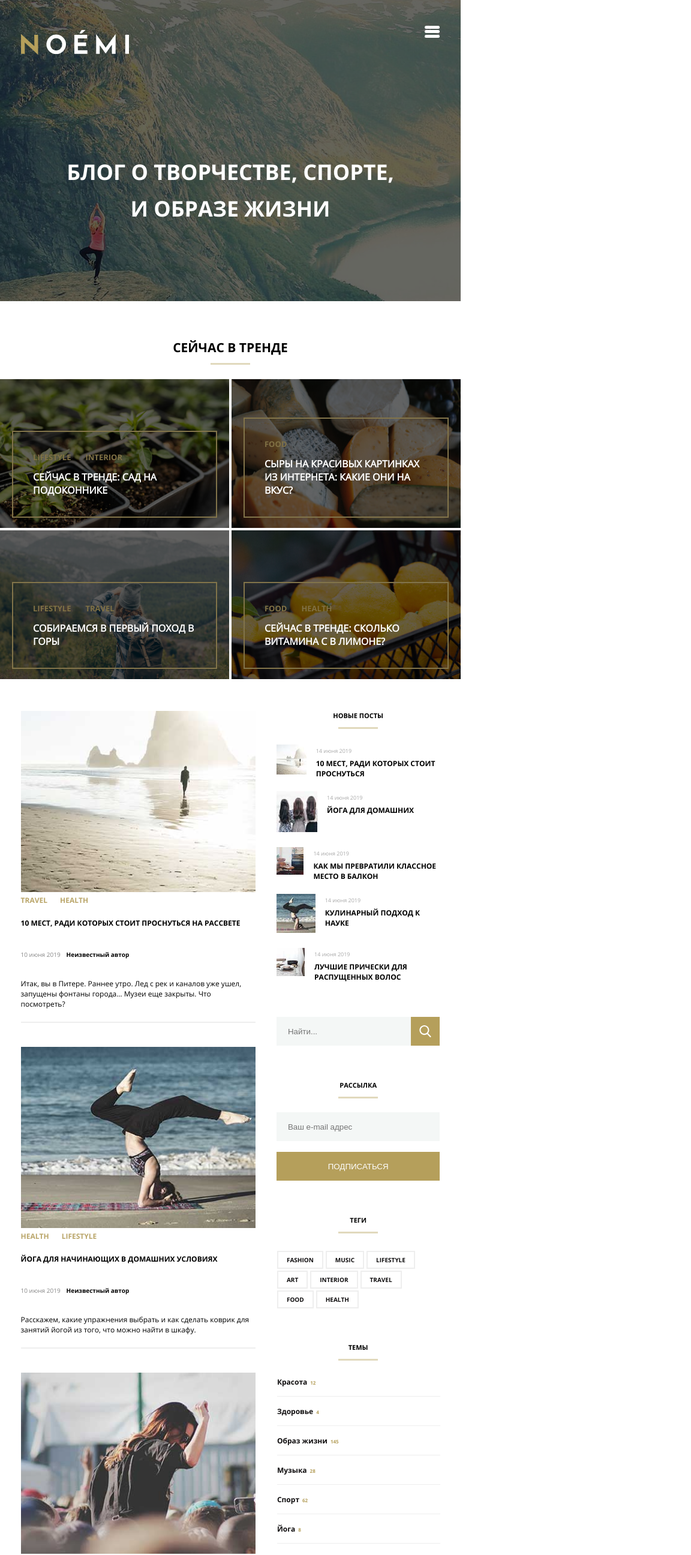
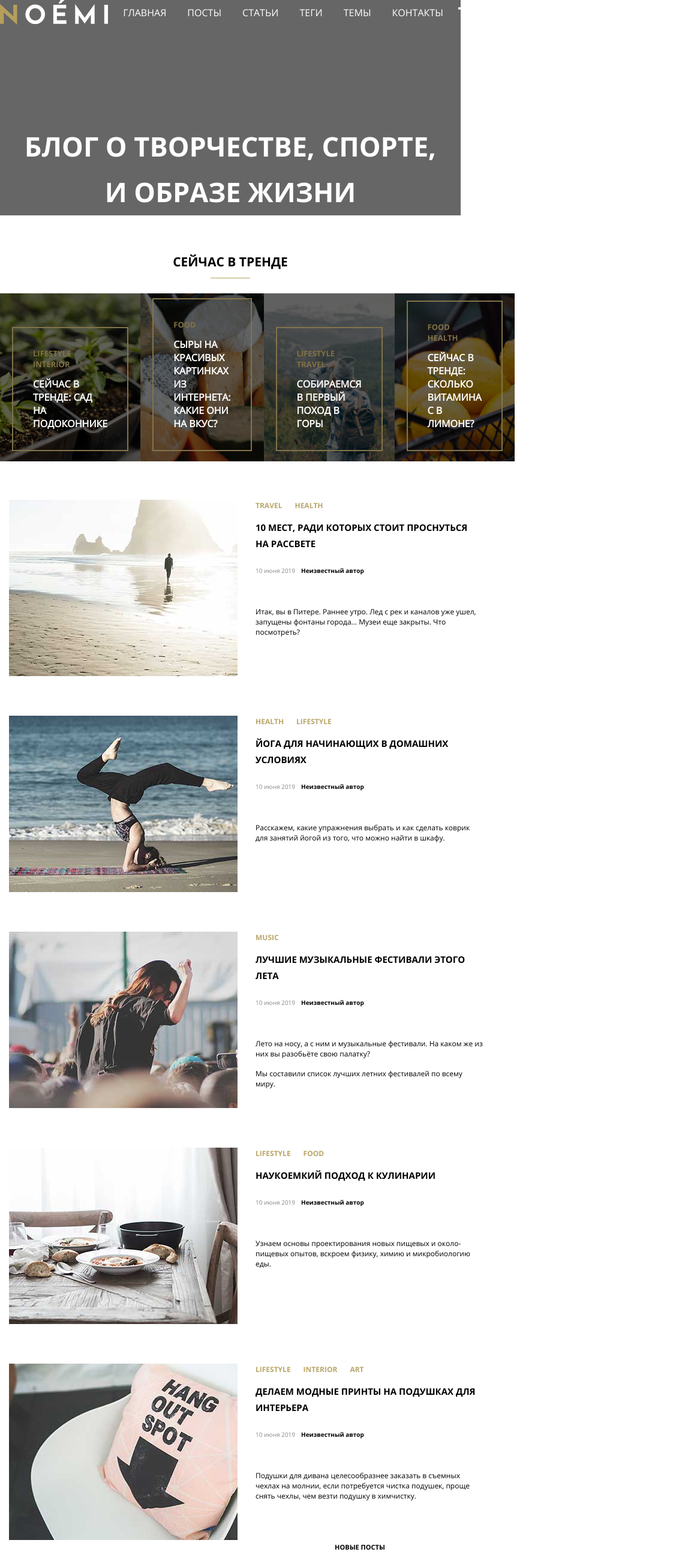
Before and after one commit to AnnaAlexandrova1/blog-about-travell, a plain HTML site: page index.html in a window 768 px wide. Shown: the top 2592 px of the page at 60% size, 1152 px wide, since content can reach past the window. Drawn offline with Linux system fonts and the light colour scheme; files whose address does not match are found by name.

Commit message:
Add files via upload

```diff
--- a/css/style.css
+++ b/css/style.css
@@ -48,66 +48,13 @@
   .header-container{
     max-width: 1200px;
   }
+  .main-page {
+    display: flex;
+    flex-wrap: nowrap;
+    justify-content: space-between;
+  }
   .tablet-menu{
     display: none;
-  }
-}
-@media(min-width:641px) and (max-width:1199px){
-  .header{
-    width: 100%;
-    background-image: url("../images/banner-bg-tablet.jpg");
-    background-position: bottom;
-    padding-top: 50px;
-    padding-left: 35px;
-    padding-right: 35px;
-    padding-bottom: 125px;
-  }
-}
-  @media(min-width:641px) and (max-width: 1199px) , (max-width:640px){
-  .menu{
-    display: none;
-  }
-  .tablet-menu{
-    display: flex;
-    align-items:center;
-  }
-  .tablet-menu-button{
-    width:25px;
-    height:25px;
-    border: none;
-    padding: 0;
-    position: relative;
-    background-color: transparent;
-  }
-  .tablet-menu-description:before{
-    content:"";
-    width: 100%;
-    height: 5px;
-    border-radius: 5px;
-    background-color: #ffffff;
-    position: absolute;
-    left: 0;
-    top: 150%;
-  }
-  .tablet-menu-description{
-    content:"";
-    width: 100%;
-    height: 5px;
-    border-radius: 5px;
-    background-color: #ffffff;
-    position: absolute;
-    left: 0;
-    top: 0;
-  }
-  .tablet-menu-description:after{
-    content:"";
-    width: 100%;
-    height: 5px;
-    border-radius: 5px;
-    background-color: #ffffff;
-    position: absolute;
-    bottom: 150%;
-    left: 0;
   }
 }
 .header-container{
@@ -136,7 +83,24 @@
   color: #ffffff;
   height: 10px;
 }
-@media(max-width:640px) and (orientation:portrait){
+.menu-list-link:hover{
+  text-decoration: underline;
+}
+.welcome-title {
+  font-family: 'OpenSans-Bold', sans-serif;
+  width: 735px;
+  margin-top: 126px;
+  margin-right: auto;
+  margin-left: auto;
+  justify-content: center;
+  line-height: 1.7;
+  position: relative;
+  z-index: 1;
+
+  font-size: 45px;
+  color: #ffffff;
+}
+@media (max-width:640px) {
   .header{
     width: 100%;
     background-image: url("../images/banner-mobile.jpg");
@@ -162,31 +126,6 @@
     .tablet-menu{
       align-self: flex-end;
     }
-}
-
-.welcome-title {
-  font-family: 'OpenSans-Bold', sans-serif;
-  width: 735px;
-  margin-top: 126px;
-  margin-right: auto;
-  margin-left: auto;
-
-  justify-content: center;
-  line-height: 1.7;
-  font-size: 45px;
-  color: #ffffff;
-
-  position: relative;
-  z-index: 1;
-}
-  @media(min-width:641px) and (max-width: 1199px){
-    .welcome-title{
-    .margin-top: 105px;
-     font-size: calc(2.33vw + 17.9px);
-     width: 79%;
-  }
-}
-@media(max-width:640px) and (orientation:portrait){
     .welcome-title{
       padding: 0;
       font-size:6.5vw;
@@ -197,6 +136,7 @@
       margin-bottom: 0;
       }
     }
+
 
 /*блок с трендами*/
 .trends{
@@ -247,38 +187,6 @@
     min-height: 19.75em;
   }
 }
-@media(min-width:641px) and (max-width: 1199px) and (orientation:portrait){
-  .trends-block{
-    flex-wrap:wrap;
-  }
-  .trend-item{
-    font-size: 16px;
-    width: 49.75%;
-    margin-bottom: 0.5%;
-    min-height: 15.5em;
-  }
-}
-@media(max-width:640px){
-  .trends-block{
-    flex-wrap: nowrap;
-  }
-  .trend-item{
-    font-size: 10px;
-    width: 100%;
-    flex-grow: 0;
-    height:280px;
-  }
-}
-@media(min-width:641px) and (max-width: 1199px) and (orientation:landscape){
-  .trend-item{
-    font-size: 16px;
-    width: 24.75%;
-    flex-grow: 0;
-    min-height: 15.5em;
-  }
-}
-
-
 .trend-item:after{
   content:"";
   position:absolute;
@@ -324,10 +232,25 @@
   text-decoration: none;
   margin-right:20px;
 }
+.trend-tag-link:hover{
+  text-decoration: underline;
+}
 .trend-tag-title{
   font-size: 16px;
   color: #ffffff;
   font-family: 'OpenSans-Regular', sans-serif;
+}
+
+@media(max-width:640px) , (orientation: portrait){
+  .trends-block{
+    flex-wrap: nowrap;
+  }
+  .trend-item{
+    font-size: 10px;
+    width: 100%;
+    flex-grow: 0;
+    height:280px;
+  }
 }
 
 /*основная страница*/
@@ -339,29 +262,7 @@
   margin-right: auto;
   margin-top: 64px;
 }
-@media (min-width:641px) and (max-width:1199px){
-  .container{
-    width: 91%;
-    padding-left: 0;
-    padding-right: 0;
-    margin-top: 49px;
-  }
-}
-.main-page{
-  display: flex;
-  justify-content: space-between;
-}
-@media(max-width: 640px) and (orientation:portrait){
-  .container{
-    width: 91.5%;
-    padding-left: 0;
-    padding-right: 0;
-    margin-top: 45px
-  }
-  .main-page{
-    flex-direction: column;
-  }
-}
+
 .article{
   display: flex;
   width:790px;
@@ -376,43 +277,6 @@
 .article-image{
   width: 381px;
   background-color:#eff6f1;
-}
-
-@media (min-width: 641px) and (max-width: 1199px){
-  .article-list{
-    width: 56%;
-  }
-  .article{
-    width: 100%;
-    flex-direction: column;
-  }
-  .article-image{
-    width: 100%;}
-  .article-image-block{
-    width: 100%;
-    padding: 0;
-  }
-  .article:nth-child(n+2){
-    margin-top: 40px;
-  }
-}
-@media (max-width: 640px) and (orientation:portrait){
-  .article-list{
-    width: 100%;
-  }
-  .article{
-    width: 100%;
-    flex-direction: column;
-  }
-  .article-image{
-    width: 100%;}
-  .article-image-block{
-    width: 100%;
-    padding: 0;
-  }
-  .article:nth-child(n+2){
-    margin-top: 40px;
-  }
 }
 .tag-list{
   padding: 0;
@@ -432,17 +296,14 @@
   font-family: OpenSans-Bold;
   font-size: 12px;
 }
+.tag-link-a:hover{
+  text-decoration: underline;
+}
 .article-text-block{
   flex-grow: 1;
   margin-left: 30px;}
 .article_title{
   margin-top: 13px;
-}
-@media(min-width: 641px) and (max-width: 1199px){
-  .article-text-block{
-    width:100%;
-    margin-left:0;
-  }
 }
 
 .article-title-link{
@@ -455,15 +316,6 @@
 .data-autor-block{
   margin-top: 26px;
   display: flex;
-}
-
-@media(min-width: 641px) and (max-width: 1199px){
-  .data-autor-block{
-    margin-top: 35px;
-  }
-  .article-title-link{
-    font-size: 12px;
-  }
 }
 
 .data-time{
@@ -484,26 +336,7 @@
 .article_content-p{
   margin-bottom: 16px;
 }
-@media(min-width: 641px) and (max-width: 1199px){
-  .article_content{
-    margin-top: 33px;
-  }
-  .article_content-p{
-    margin-bottom: 21px;
-  }
-.article_content:after{
-  content: "";
-  display: block;
-  width: 100%;
-  height: 2px;
-  box-sizing: border-box;
-  margin-left: auto;
-  margin-right: auto;
-  margin-top: 12px;
-  margin-bottom: 0;
-  background-color: #eeeeee;
-}
-}
+
 
 .visually-hidden{
   width: 1px;
@@ -511,8 +344,6 @@
   clip: rect(1px, 1px, 1px, 1px);
   position: absolute;
 }
-
-
 @media(min-width:1200px){
 .section-block{
  width: 272px;
@@ -522,19 +353,6 @@
  }
  .section:nth-child(n+2){
    margin-top: 61px;
- }
-}
-@media(min-width:641px) and (max-width: 1199px){
-  .section-block{
-   width: 39%;
-  }
-  .section:nth-child(n+2){
-    margin-top: 58px;
-  }
-}
-@media(max-width:640px) and (orientation:portrait){
-  .section-block{
-   width: 100%;
   }
 }
 .section-block .section-title{
@@ -571,14 +389,6 @@
   width: 70px;
  }
 }
-@media(min-width:641px) and (max-width: 1199px){
-  .new-post-image{
-    width: 25%;
-  }
-  .new-post-image-img{
-    width: 100%;
-  }
-}
 .new-post-text{
   margin-left: 16px;
 }
@@ -605,11 +415,7 @@
   margin: 0 auto;
   display: flex;
 }
-@media(min-width:641px) and (max-width:1199px) {
-  .search{
-    width: 100%;
-  }
-}
+
 .search-field-box{
   position: relative;
   flex-grow: 1;
@@ -651,6 +457,11 @@
   padding-left: 19px;
   box-sizing: border-box;
 }
+.search-field:focus,
+.email-field:focus{
+  outline: none;
+  border-bottom: 2px solid #eeeeee;
+}
 .submit-button{
   margin-top: 18px;
   width: 100%;
@@ -661,16 +472,8 @@
   color: #ffffff;
   box-sizing: border-box;
 }
-@media(min-width:641px) and (max-width:1199px) {
-  .email {
-    width: 100%;
-  }
-  .email-field{
-      width: 100%;
-  }
-  .submit-button{
-    width: 100%;
-  }
+.submit-button:hover{
+  box-shadow: 0 0 3px rgba(0,0,0,0.6);
 }
 .tags-list{
   padding-left: 1px;
@@ -695,46 +498,43 @@
   padding: 6px 14px;
   line-height: 27px;
 
+  font-family: OpenSans-Regular;
+  font-size: 10px;
+}
+.tag-name:hover{
   font-family: OpenSans-Bold;
-  font-size: 10px;
 }
 .tag-name:nth-child(n+2){
   margin-left: 4px;
 }
 .item-list{
   padding-left: 1px;
+  display: flex;
+  flex-direction: column;
 }
 .item-list-item{
-  display: inline-block;
+  height: 45px;
+  width: 100%;
+  box-sizing: border-box;
+  font-size: 12px;
+  padding-top: 15px;
+  padding-bottom: 15px;
+  border-bottom:1px solid #eeeeee;
 }
 .item-list-item:first-of-type{
-  margin-top: 26px;
+  padding-top: 26px;
 }
 .item-name{
   text-decoration: none;
   color: #0f0d0e;
+  font-family: OpenSans-Bold;
+}
 
-  font-family:OpenSans-Bold;
-  font-size: 12px;
-
-}
 .item-quantity{
   color: #b59f5b;
   font-family:OpenSans-Bold;
   font-size: 8px;
   margin-left: 5px;
-
-
-}
-.item-quantity:after{
-  content: " ";
-  display: block;
-  width: 272px;
-  height: 1px;
-  box-sizing: border-box;
-  margin-top: 15px;
-  margin-bottom: 15px;
-  background-color: #eeeeee;
 }
 
 /*Наши изделия*/
@@ -788,38 +588,6 @@
     margin-bottom: -29px;
   }
 }
-@media(min-width:641px) and (max-width:1199px){
-  .our-goods-list{
-    flex-wrap: wrap;
-  }
-  .our-goods-item{
-    width: 42%;
-  }
-  .our-goods-item:nth-child(n+3){
-    margin-top: 99px;
-  }
-  .our-goods-img{
-    margin-bottom: -29px;
-    width: 88%;
-  }
-  .our-goods-image{
-    width: 100%;
-    background-color:#eff6f1;
-  }
-}
-@media(max-width: 640px){
-  .our-goods-list{
-    display: flex;
-    flex-direction: column;
-  }
-  .our-goods-item{
-    width: 100%;
-  }
-  .our-goods-item:nth-child(n+2){
-    margin-top: 50px;
-  }
-}
-
 .our-goods-img{
   width: 87%;
   margin-bottom: -31px;
@@ -837,6 +605,11 @@
   z-index: 1;
   flex-grow: 2;
 }
+@media (min-width:1200px) {
+  .our-goods-text{
+  min-height: 240px;
+  }
+}
 .our-goods-item-title{
   font-family: "OpenSans-Regular",sans-serif;
   font-size: 20px;
@@ -844,14 +617,13 @@
   margin-top: 25px;
   margin-bottom: 12px;
 }
-@media(min-width:641px) and (max-width:1199px){
-  .our-goods-item-title{
-    font-size: 13px;
-  }
-}
+
 .our-goods-description{
   font-family: "OpenSans-Regular",sans-serif;
   font-size: 11px;
+}
+.our-goods-description:hover{
+  font-family: "OpenSans-Bold";
 }
 .our-goods-link{
   text-decoration: none;
@@ -991,11 +763,6 @@ z-index: 3;
     width: 23.5%;
   }
 }
-@media(min-width:641px) and (max-width:1199px) and (orientation:portrait){
-  .popup-container{
-    width: 50%;
-  }
-}
 .popup-title {
   font-family: 'OpenSans-Bold', sans-serif;
   text-align: center;
@@ -1090,6 +857,11 @@ input[type="radio"]:not(:checked)
   background-color: #f4f7f6;
   border: none;
 }
+.periodicity-select:focus,
+.feedback-text-input:focus{
+  outline: none;
+  border-bottom: 2px solid #eeeeee;
+}
 .popup-submit-button{
   font-size: 13px;
   margin: auto;
@@ -1100,6 +872,9 @@ input[type="radio"]:not(:checked)
   text-transform: uppercase;
   color: #ffffff;
   box-sizing: border-box;
+}
+.popup-submit-button:hover{
+  box-shadow: 0 0 3px rgba(0,0,0,0.6);
 }
 .popup-close{
   background-color: transparent;
@@ -1132,17 +907,3 @@ left: 98%;
 transform:translate(-50%, -50%) rotate(
 -45deg);
 }
-@media(min-width:641px) and (max-width: 1199px) and (orientation:portrait){
-.popup-close:before{
-  width: 2.1em;
-  height: 0.3em;
-  top: -2%;
-  left: 98%;
-}
-  .popup-close:after{
-    width: 2.1em;
-    height: 0.3em;
-    top: -2%;
-    left: 98%;
-  }
-}
```
Lines whose indentation alone changed are shown as unchanged.
